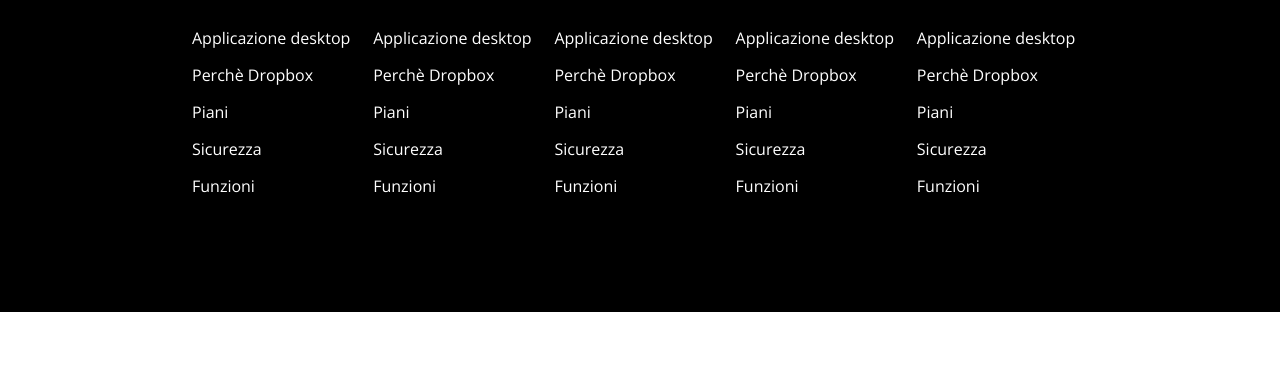
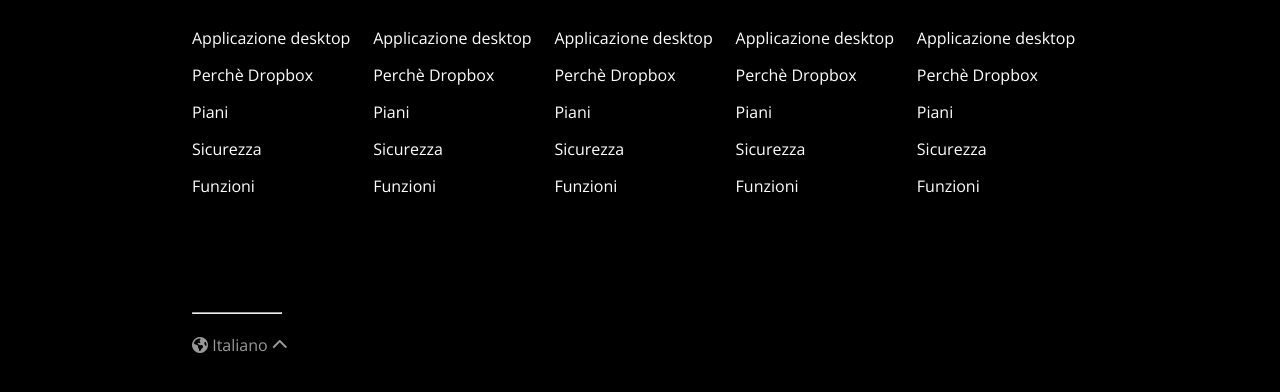
Before and after one commit to GiuseppeArgo/htmlcss-dropbox, a plain HTML site: page index.html in a window 1280 px wide. Shown: the part 7488-7880 px from the top of the page. Before the commit the page ends 7800 px from the top, so only its background shows below. Drawn offline with nearby package versions, Linux system fonts and the light colour scheme.

Commit message:
feat: fixed project lower footer

```diff
--- a/css/style.css
+++ b/css/style.css
@@ -56,6 +56,10 @@
     margin-bottom: 10%;
 }
 
+.mb-20 {
+    margin-bottom: 20px;
+}
+
 .mt-10 {
     margin-top: 10%;
 }
@@ -95,6 +99,11 @@
 
 .c-blue {
     color: #0962ff;
+}
+
+.f-container {
+    width: 70%;
+    margin: 0 auto;
 }
 
 /* header */
@@ -451,8 +460,6 @@
 
 .footer {
     background-color: black;
-    justify-content: center;
-    align-items: center;
 }
 
 .footer-content h3 {
@@ -475,12 +482,22 @@
 }
 
 .footer-content {
-    width: 70%;
     height: 80%;
     display: flex;
     gap: 10px;
+    margin: 0 auto;
 }
 
 .footer-lists {
     width: 20%;
 }
+
+.footer hr {
+    color: white;
+    width: 10%;
+}
+
+.language {
+    color: #999999;
+    align-items: center;
+}
--- a/index.html
+++ b/index.html
@@ -303,7 +303,8 @@
     <!-- /main -->
 
     <!-- footer -->
-    <footer class="footer flex">
+    <footer class="footer">
+        <div class="f-container">
             <div class="footer-content flex">
                 <div class="footer-lists">
                     <h3>Dropbox</h3>
@@ -356,6 +357,11 @@
                     </ul>
                 </div>
             </div>
+            <hr class="mb-20">
+            <div class="language flex pb-50">
+                <p><i class="fa-solid fa-earth-americas"></i> Italiano <i class="fa-solid fa-chevron-up"></i></p>
+            </div>
+        </div>
     </footer>
 </body>
 </html>
```
Lines whose indentation alone changed are shown as unchanged.
